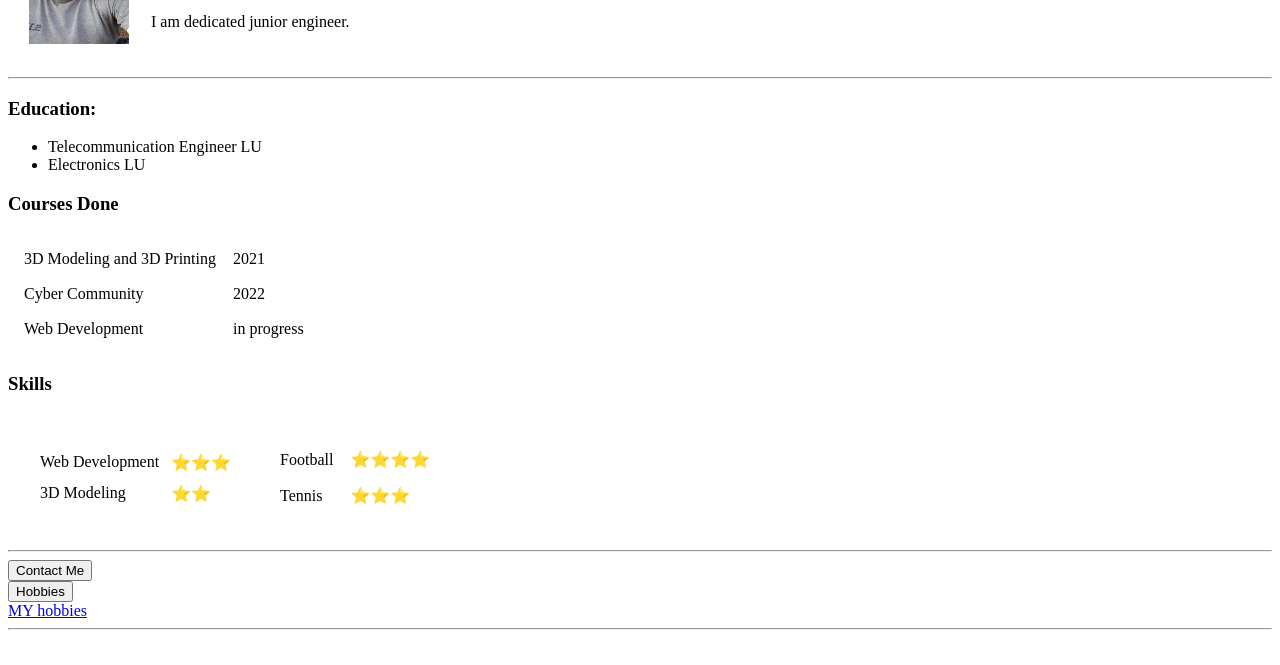
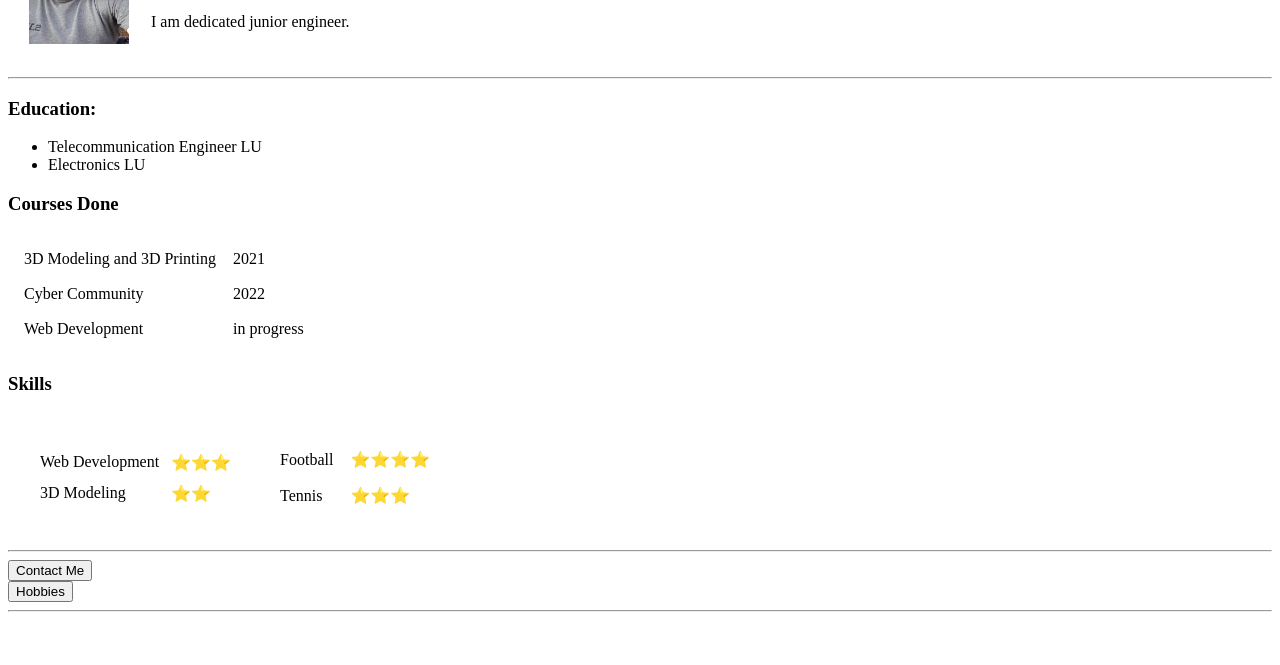
Before and after one commit to alirahme17/MY-First-CV, a plain HTML site: page index.html in a window 1280 px wide. Shown: the part 135-800 px from the top of the page. Drawn offline with Linux system fonts and the light colour scheme.

Commit message:
Update index.html
little change

```diff
--- a/index.html
+++ b/index.html
@@ -83,7 +83,7 @@
     <form action="hobbies.html" >
       <input type="submit" value="Hobbies" />
     </form>
-    <a href="hobbies.html">MY hobbies</a>
+
 
     <hr />
   </body>
```
